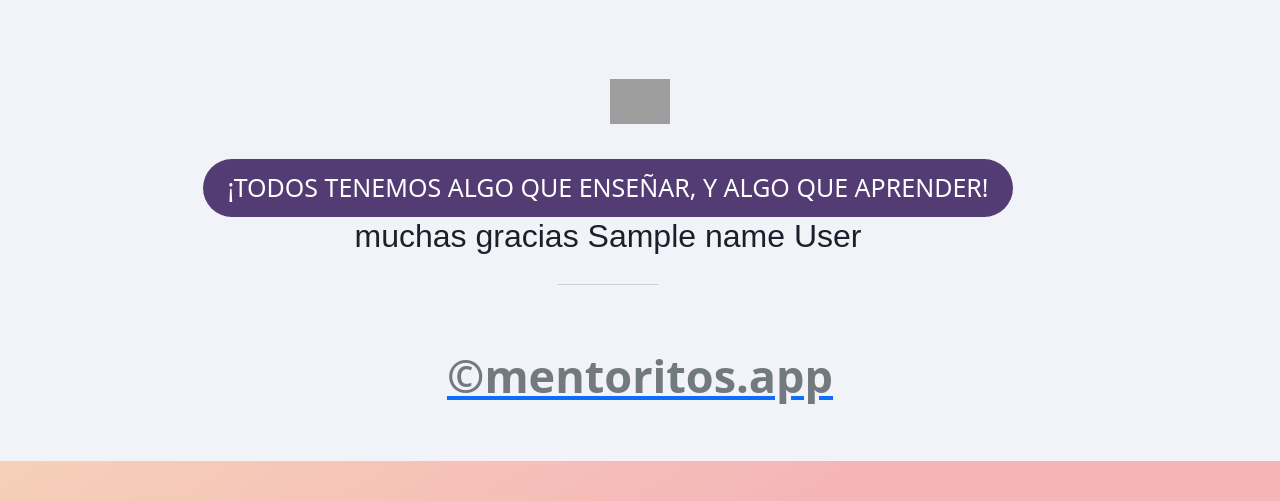
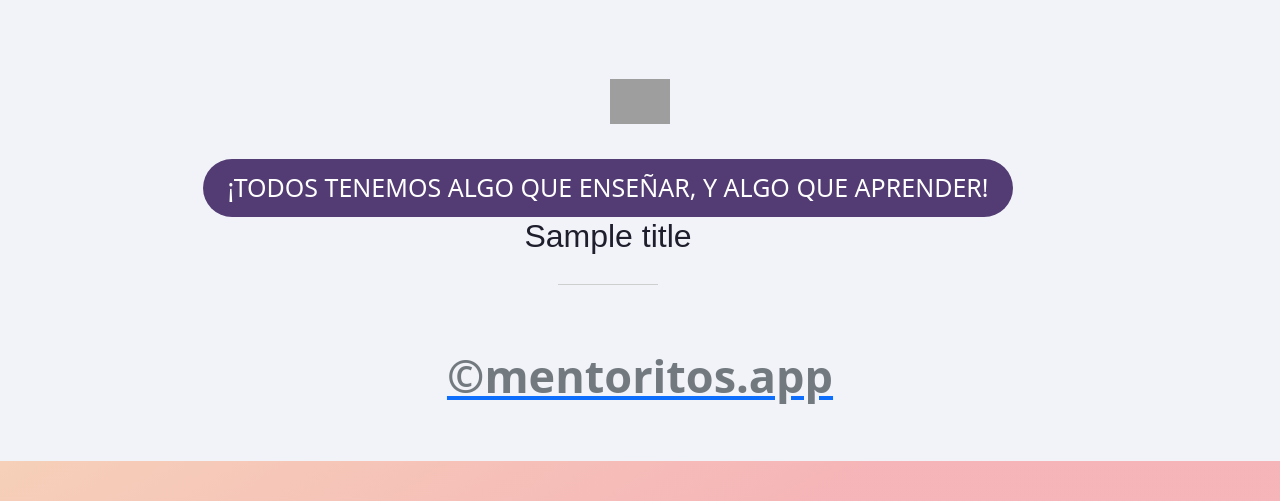
Before and after one commit to loky27/expressMail, a Node server app: template views/mail.pug in a window 1280 px wide. Shown: the part 170-671 px from the top of the page. Run offline with Node 20, Linux system fonts and the light colour scheme; the template is opened without the code that fills it: most values are stand-ins (such as "Sample title", 1, 10 or a date in 2020); grey boxes are pictures that could not be loaded.

Commit message:
se agrego parcialmente una plantilla

```diff
--- a/src/generador.js
+++ b/src/generador.js
@@ -1,5 +1,4 @@
 //Requerimos el paquete
-var nodemailer = require('nodemailer');
 const pug = require('pug');
 
 function template(info){
@@ -8,9 +7,8 @@ const compiledFunction = pug.compileFile('./views/mail.pug');
 
 // Render a set of data
 const text=compiledFunction({
-  name:info.name,
-  lastName:info.lastName,
-  message:info.message
+  message:info.message,
+  title:info.title
 })
 return text
 
--- a/views/mail.pug
+++ b/views/mail.pug
@@ -23,7 +23,7 @@ block content
 
                       td(align="center" style={"padding":"0 35px"})
                         a(style={"background":"#533C73;","text-decoration":"none !important", "font-weight":"500", "margin-top":"35px", "color":"#fff","text-transform":"uppercase","font-size":"25px","padding":"10px 24px","display":"inline-block","border-radius":"50px"}) ¡Todos tenemos algo que enseñar, y algo que aprender!
-                        h1(style={"color":"#1e1e2d", "font-weight":"500", "margin":"0","font-size":"32px","font-family":"'Rubik',sans-serif"}) muchas gracias #{name} #{lastName}
+                        h1(style={"color":"#1e1e2d", "font-weight":"500", "margin":"0","font-size":"32px","font-family":"'Rubik',sans-serif"}) #{title}
                         spam(style={
                         "display":"inline-block",
                         "vertical-align":"middle",
```
Also changed, not shown: routes/sendEmail.js (+8 -7 lines), src/mail.js (renamed from src/prueva.js).
